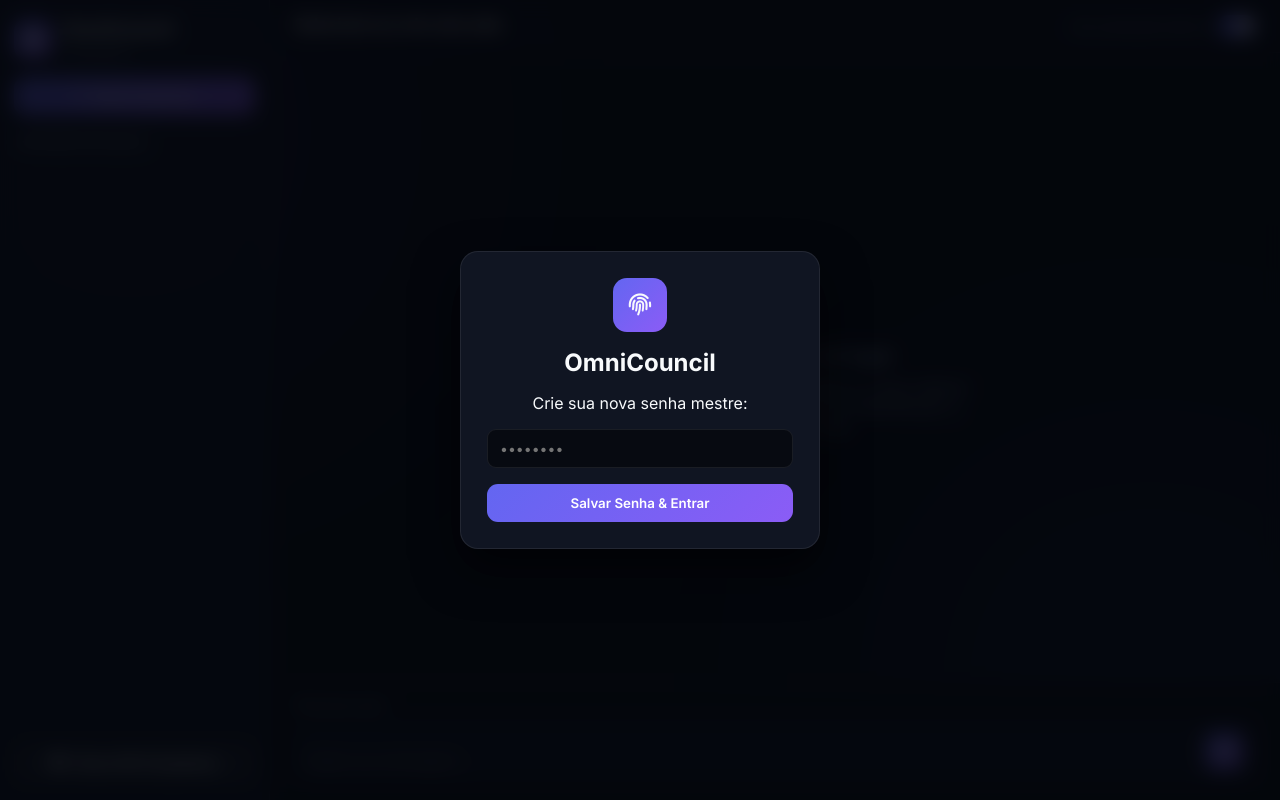
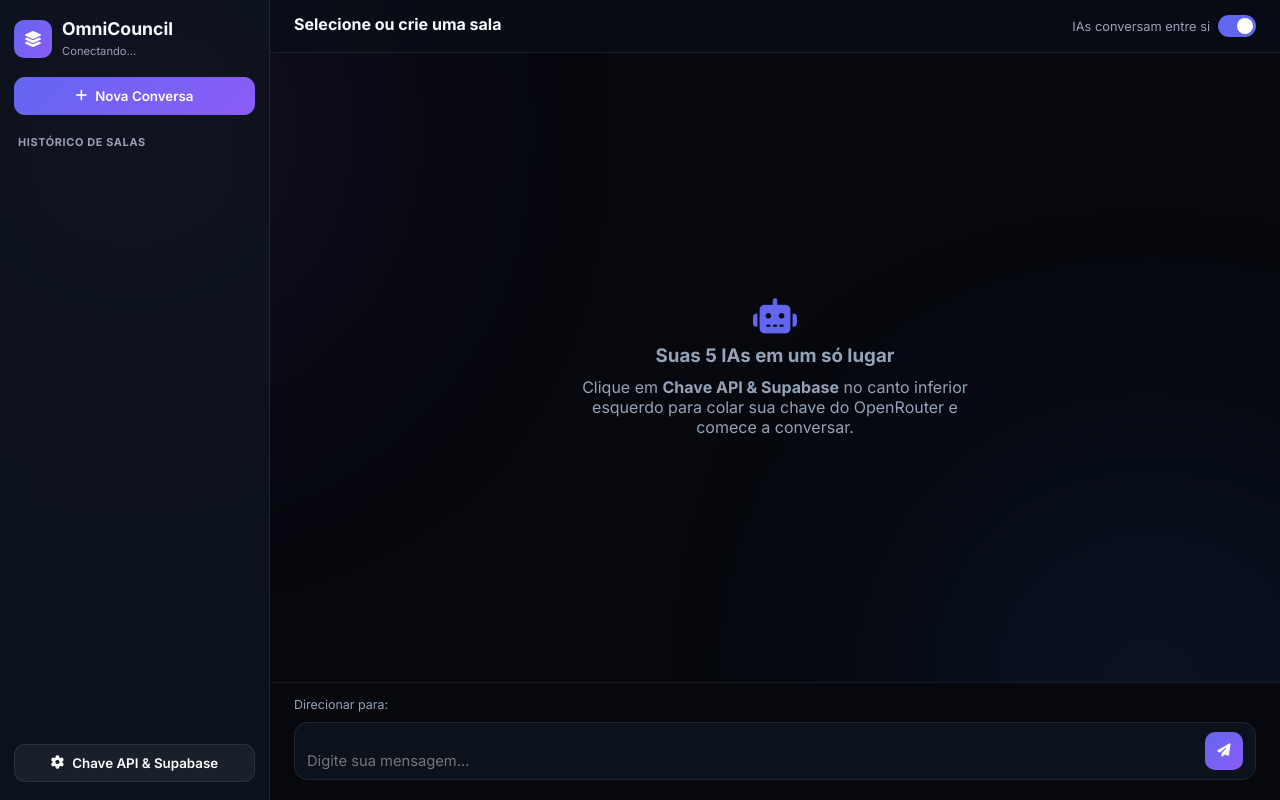
Before and after one commit to Antotoso0908/Meu-Site, a plain HTML site: page index.html in a window 1280 px wide. Drawn offline with nearby package versions, Linux system fonts and the light colour scheme.

Commit message:
Remove lock screen from index.html
Removed the lock screen section from the HTML.

```diff
--- a/index.html
+++ b/index.html
@@ -15,17 +15,6 @@
 
     <div class="ambient-light light-purple"></div>
     <div class="ambient-light light-blue"></div>
-
-    <!-- TELA DE BLOQUEIO -->
-    <div id="lock-screen" class="overlay">
-        <div class="modal-glass lock-box">
-            <div class="shield-badge"><i class="fa-solid fa-fingerprint"></i></div>
-            <h2>OmniCouncil</h2>
-            <p id="lock-subtitle">Crie sua nova senha mestre:</p>
-            <input type="password" id="master-pass" placeholder="••••••••">
-            <button id="unlock-btn" class="btn-primary full-width">Salvar Senha & Entrar</button>
-        </div>
-    </div>
 
     <!-- MODAL DE CONFIGURAÇÕES -->
     <div id="config-modal" class="overlay hidden">
```
